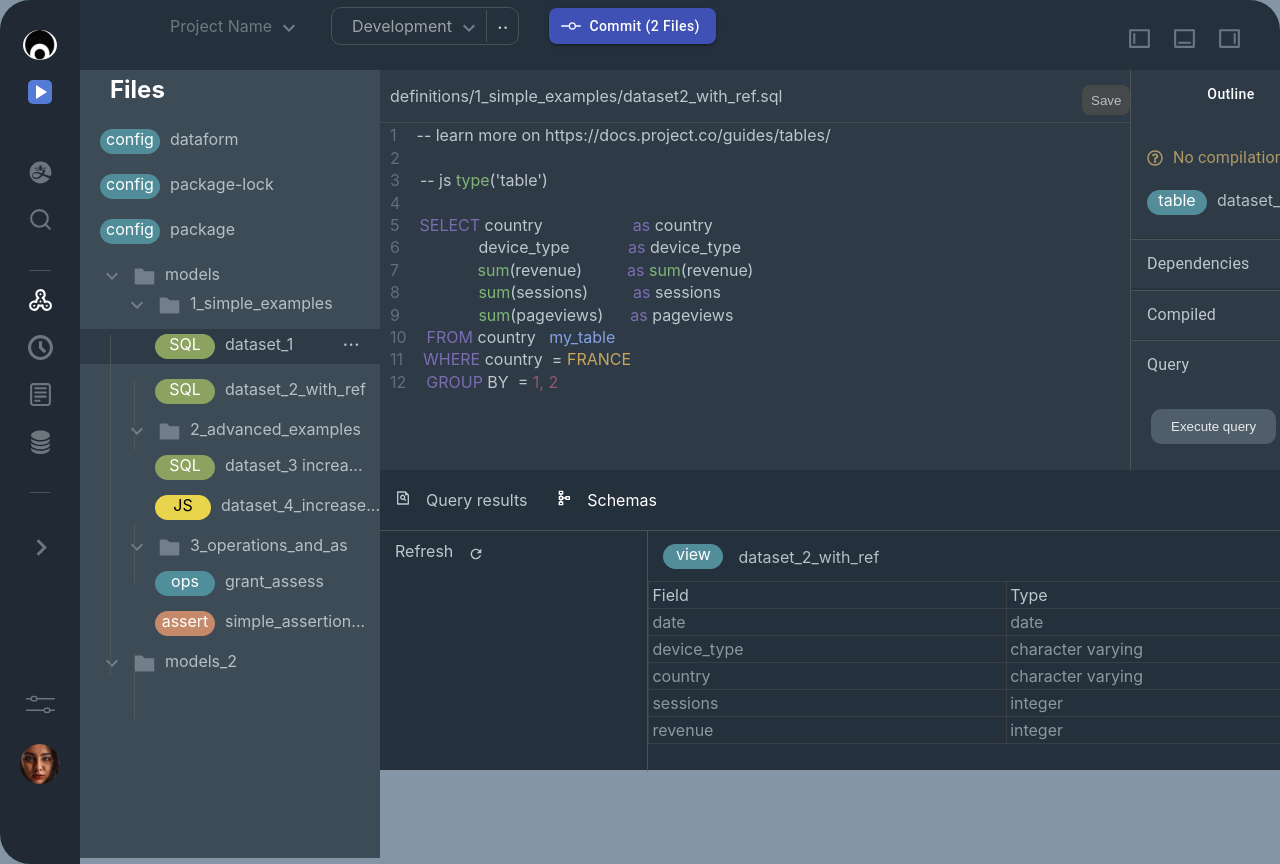
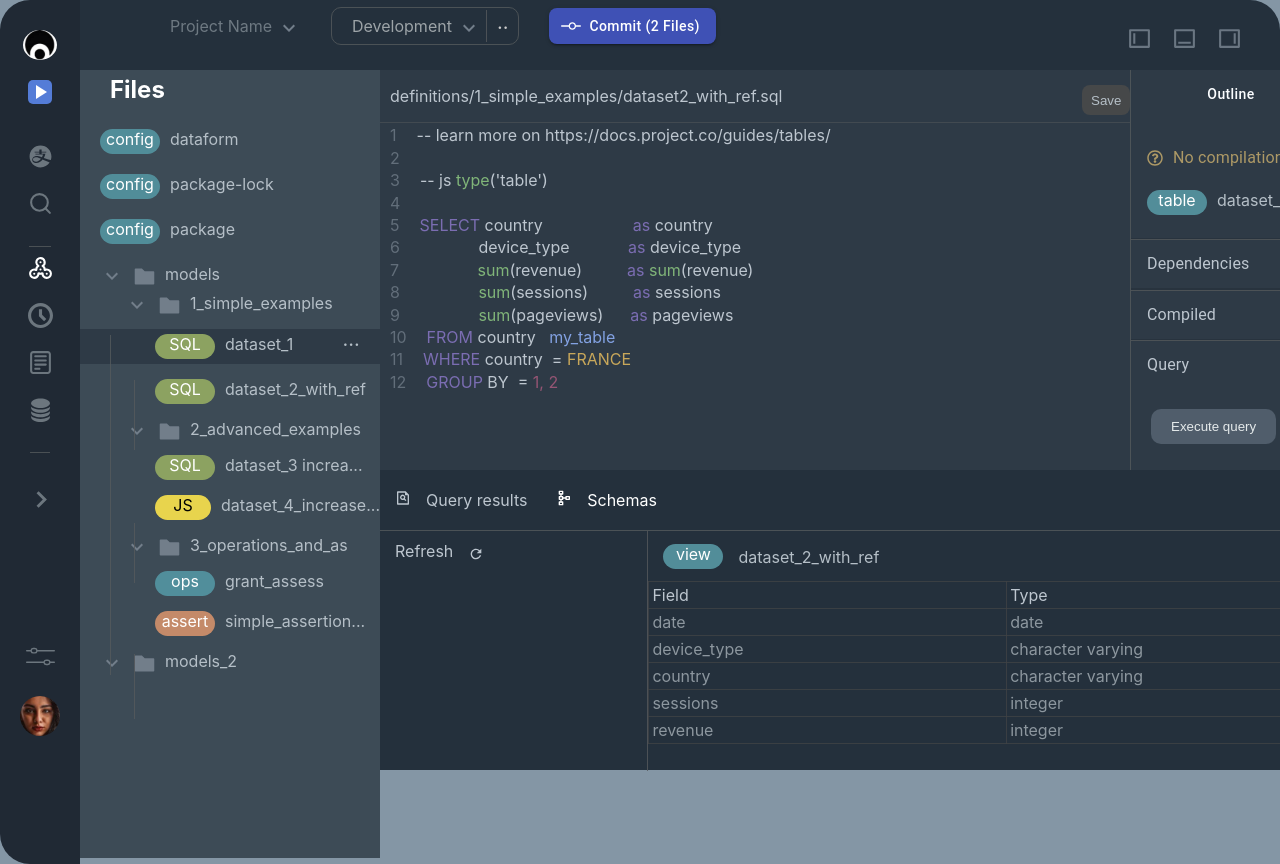
Before and after one commit to carraa99/OmicTest, a React (Create React App) app: page / in a window 1280 px wide. Shown: the top 864 px of the page. Built offline with nearby package versions, Linux system fonts and the light colour scheme.

Commit message:
fixed margin issu for the design

```diff
--- a/src/components/Icon Sidebar/IconSidebar.css
+++ b/src/components/Icon Sidebar/IconSidebar.css
@@ -21,6 +21,6 @@ hr {
     height: 1px;
     border: 0;
     border-top:  0.2px solid rgb(86, 90, 93, .8);
-    margin: 1em 0;
+    /* margin: 1em 0; */
     padding: 0;
 }
```
